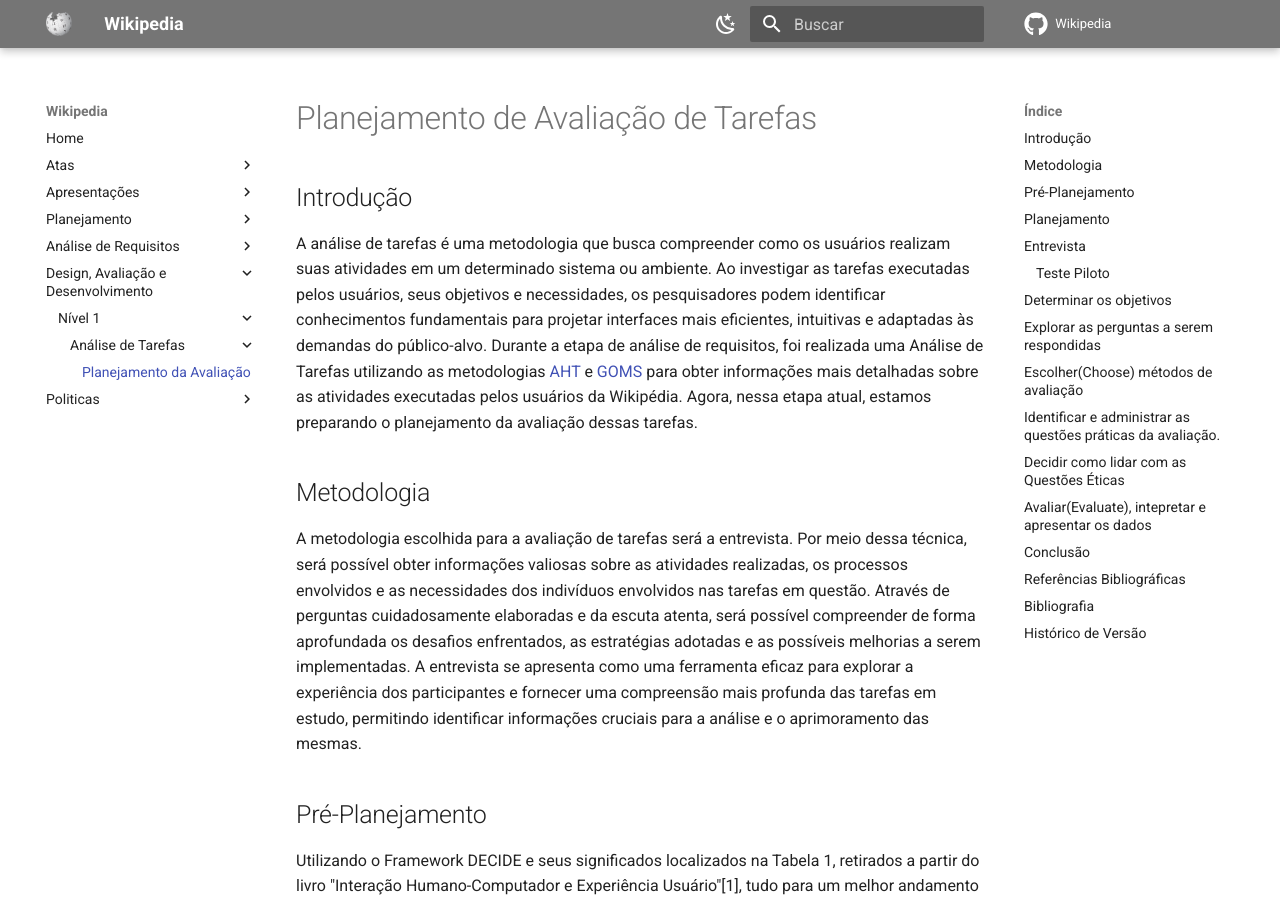
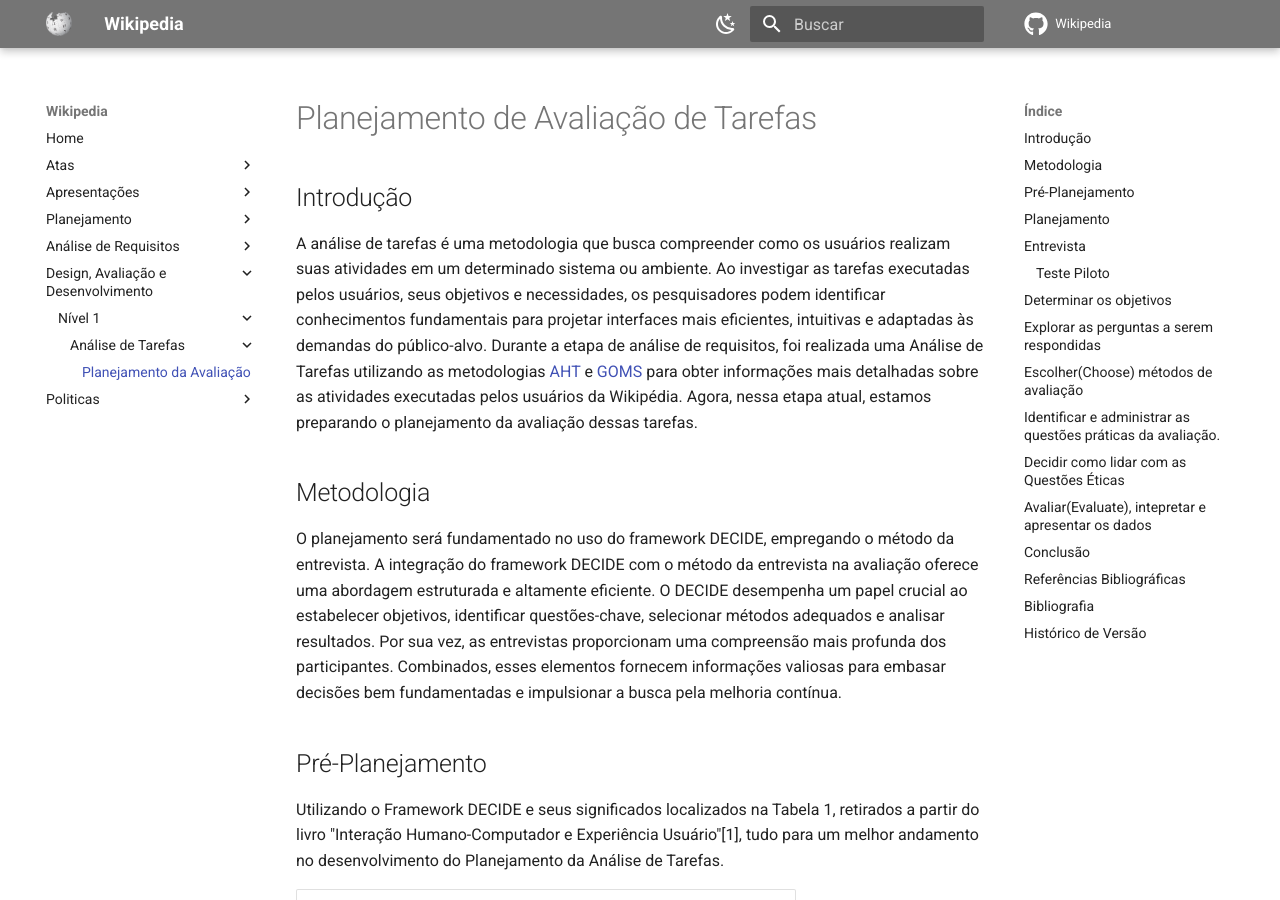
Before and after one commit to Interacao-Humano-Computador/2023.1-Wikipedia, an MkDocs documentation site: the page built from docs/design-avaliacao-desenvolvimento/nivel1/analiseDeTarefas/planejamentoDaAvaliacaoTarefas.md, in a window 1280 px wide and 900 px high. Built offline with MkDocs 1.6.1 and Material for MkDocs 9.7.7, drawn with Linux system fonts in a browser that asks for light colours; comment, search, counter and statistics services are not loaded.

Commit message:
alterando texto da metodologia
Co-authored-by: oo7gabriel <gabrielfsacademico@gmail.com>

```diff
--- a/docs/design-avaliacao-desenvolvimento/nivel1/analiseDeTarefas/planejamentoDaAvaliacaoTarefas.md
+++ b/docs/design-avaliacao-desenvolvimento/nivel1/analiseDeTarefas/planejamentoDaAvaliacaoTarefas.md
@@ -6,7 +6,7 @@
 
 ## Metodologia
 
-A metodologia escolhida para a avaliação de tarefas será a entrevista. Por meio dessa técnica, será possível obter informações valiosas sobre as atividades realizadas, os processos envolvidos e as necessidades dos indivíduos envolvidos nas tarefas em questão. Através de perguntas cuidadosamente elaboradas e da escuta atenta, será possível compreender de forma aprofundada os desafios enfrentados, as estratégias adotadas e as possíveis melhorias a serem implementadas. A entrevista se apresenta como uma ferramenta eficaz para explorar a experiência dos participantes e fornecer uma compreensão mais profunda das tarefas em estudo, permitindo identificar informações cruciais para a análise e o aprimoramento das mesmas.
+O planejamento será fundamentado no uso do framework DECIDE, empregando o método da entrevista. A integração do framework DECIDE com o método da entrevista na avaliação oferece uma abordagem estruturada e altamente eficiente. O DECIDE desempenha um papel crucial ao estabelecer objetivos, identificar questões-chave, selecionar métodos adequados e analisar resultados. Por sua vez, as entrevistas proporcionam uma compreensão mais profunda dos participantes. Combinados, esses elementos fornecem informações valiosas para embasar decisões bem fundamentadas e impulsionar a busca pela melhoria contínua.
 
 ## Pré-Planejamento
 
```
